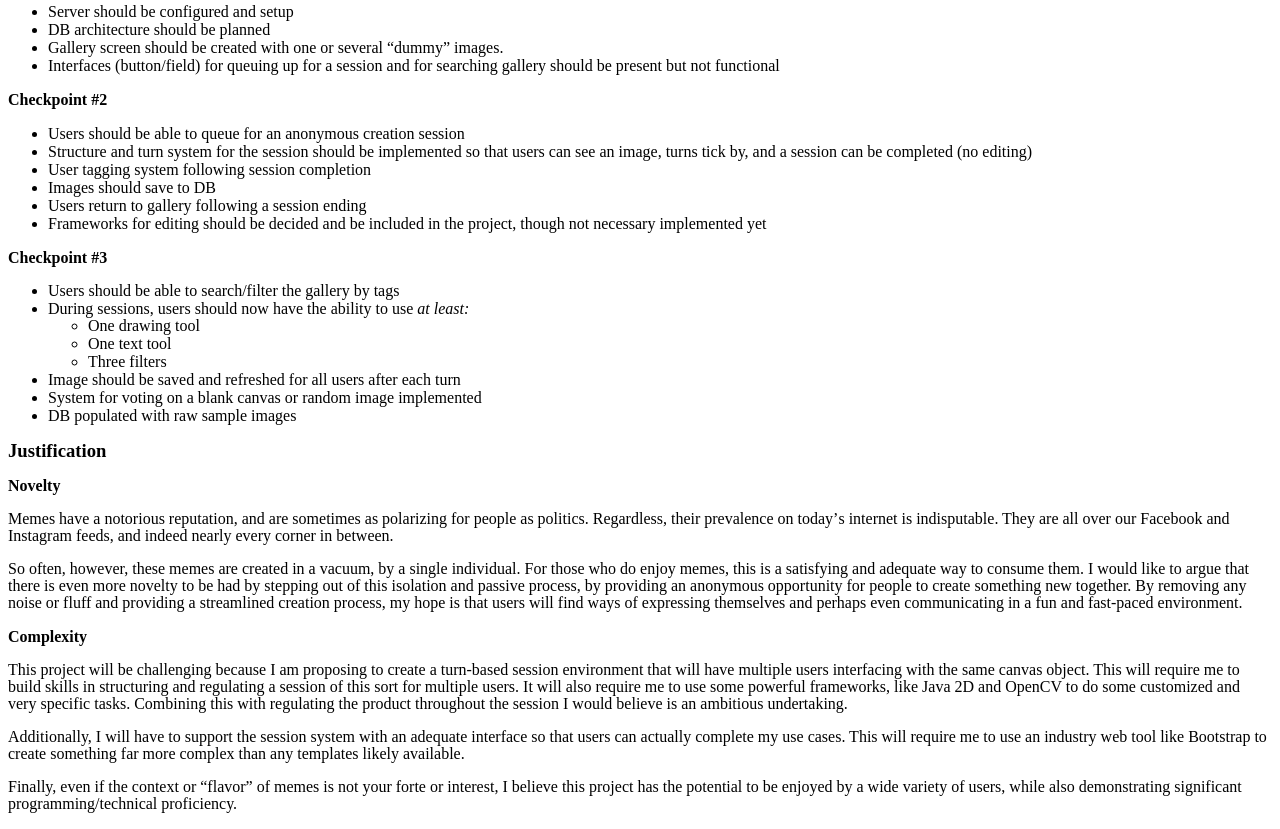
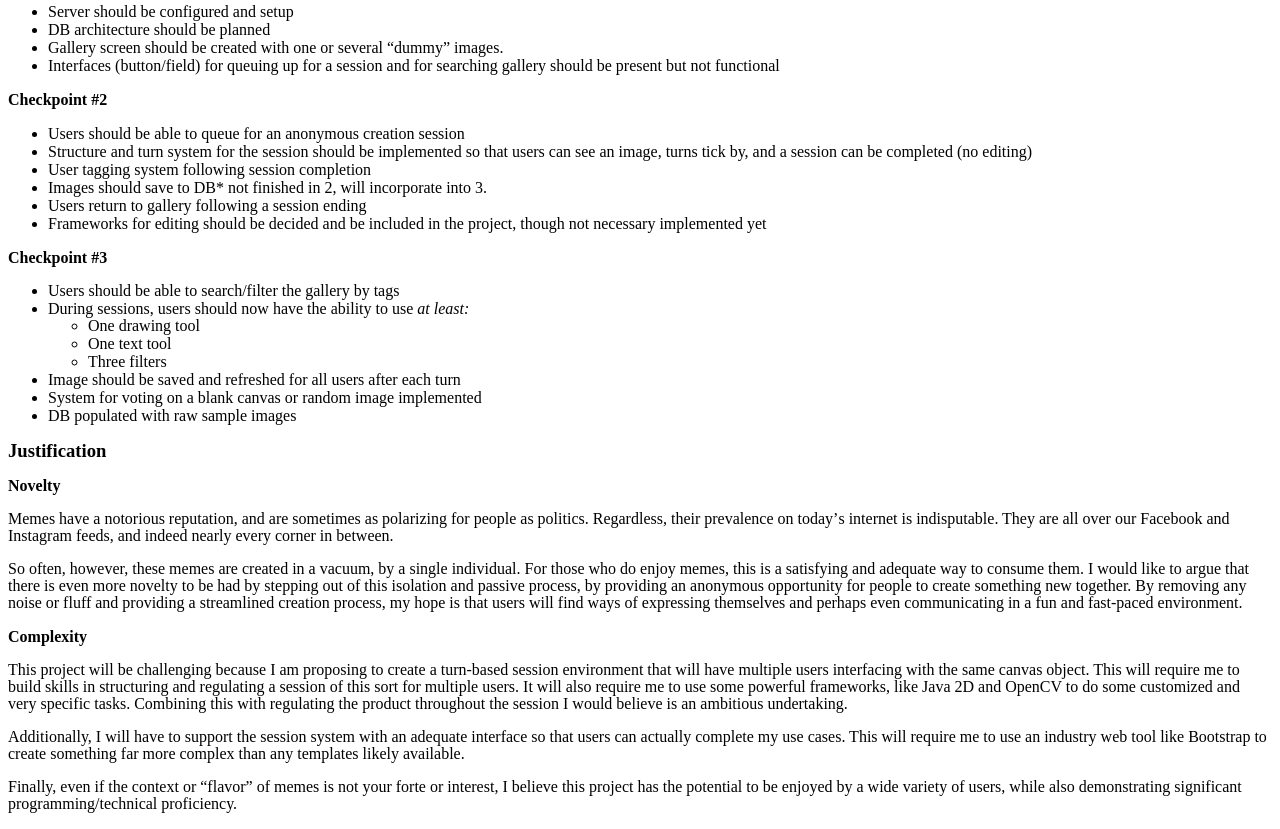
Before and after one commit to jaskkro/411FinalProject, a plain HTML site: page index.html in a window 1280 px wide. Shown: the part 918-1747 px from the top of the page. Drawn offline with Linux system fonts and the light colour scheme.

Commit message:
Updated plan to reflect work completed for 2

```diff
--- a/index.html
+++ b/index.html
@@ -52,7 +52,7 @@
 <li><span style="font-size: 12.0pt; line-height: 107%;">Users should be able to queue for an anonymous creation session</span></li>
 <li><span style="font-size: 12.0pt; line-height: 107%;">Structure and turn system for the session should be implemented so that users can see an image, turns tick by, and a session can be completed (no editing)</span></li>
 <li><span style="font-size: 12.0pt; line-height: 107%;">User tagging system following session completion</span></li>
-<li><span style="font-size: 12.0pt; line-height: 107%;">Images should save to DB</span></li>
+<li><span style="font-size: 12.0pt; line-height: 107%;">Images should save to DB* not finished in 2, will incorporate into 3.</span></li>
 <li><span style="font-size: 12.0pt; line-height: 107%;">Users return to gallery following a session ending</span></li>
 <li><span style="font-size: 12.0pt; line-height: 107%;">Frameworks for editing should be decided and be included in the project, though not necessary implemented yet</span></li>
 </ul>
```
